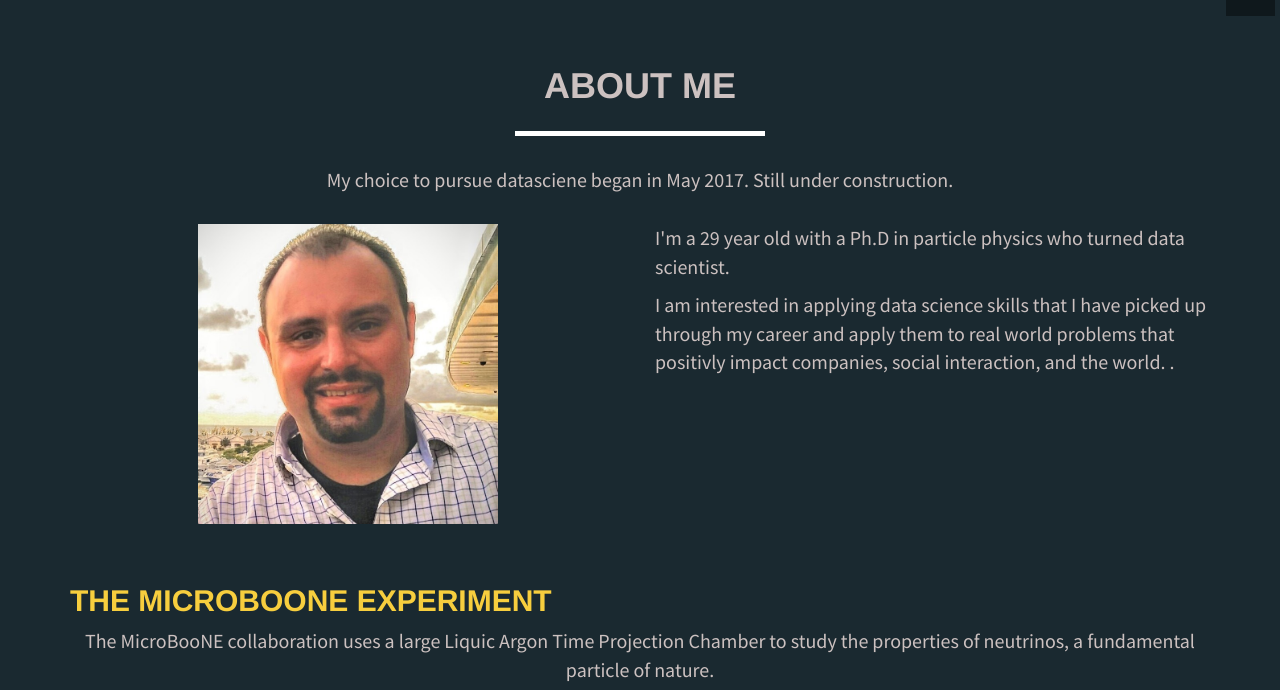
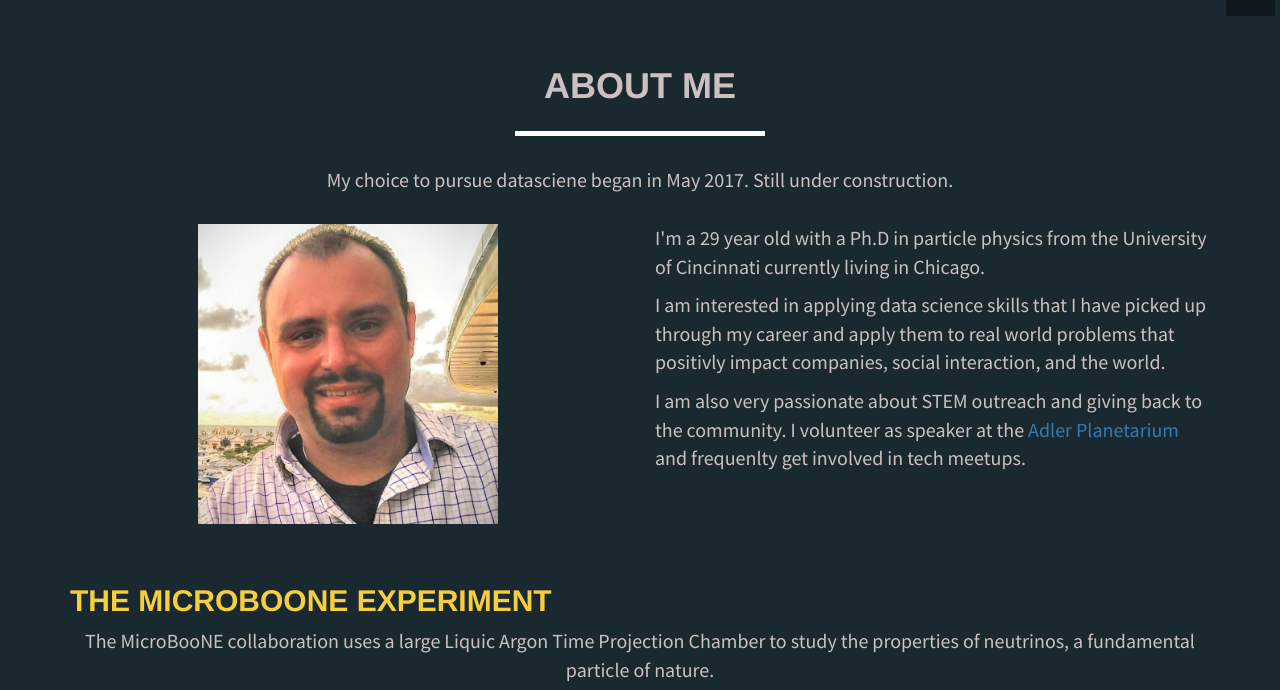
Before and after one commit to 1grossora/1grossora.github.io, a Jekyll site: the page built from index.html, in a window 1280 px wide and 900 px high, scrolled down 869 px, cut to the strip 35-725 px from the top of the window. Built offline with Jekyll 4.4.1, drawn with Linux system fonts in a browser that asks for light colours.

Commit message:
updateing about

```diff
--- a/_includes/about.html
+++ b/_includes/about.html
@@ -15,8 +15,9 @@
        </div><!-- close left text-->
 
       <div class="col-sm-6">
-	  <p>I'm a 29 year old with a Ph.D in particle physics who turned data scientist. </p>
-          <p>I am interested in applying data science skills that I have picked up through my career and apply them to real world problems that positivly impact companies, social interaction, and the world. . </p>
+	  <p>I'm a 29 year old with a Ph.D in particle physics from the University of Cincinnati currently living in Chicago.</p>
+          <p>I am interested in applying data science skills that I have picked up through my career and apply them to real world problems that positivly impact companies, social interaction, and the world. </p>
+	  <p>I am also very passionate about STEM outreach and giving back to the community. I volunteer as speaker at the <a href="http://www.adlerplanetarium.org"> Adler Planetarium</a> and frequenlty get involved in tech meetups. </p>
       </div><!-- close right text-->
       </div><!-- close row-->
 
```
